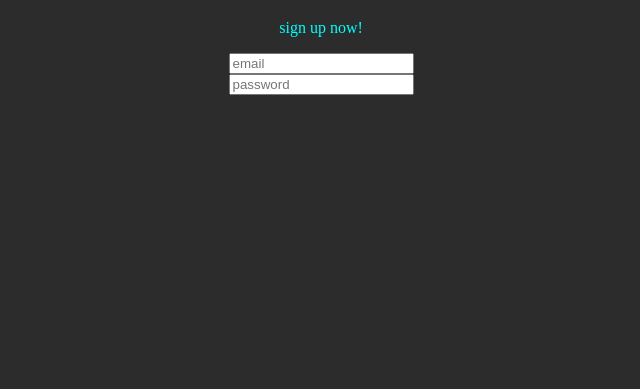
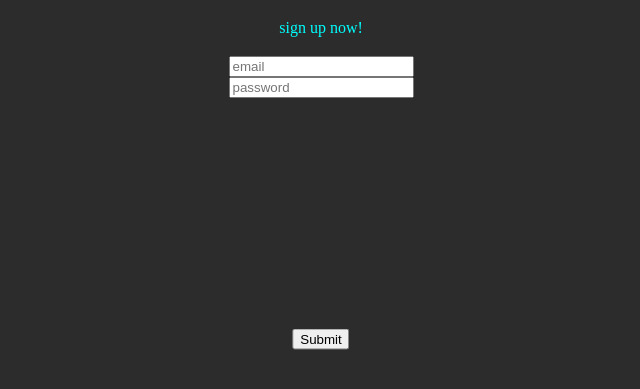
Before and after one commit to Xzonium/The-AR-Project, a plain HTML site: page index.html in a window 1280 px wide. Shown: the part 61-450 px from the top of the page, without its empty margins (319-959 px from the left). Drawn offline with Linux system fonts and the light colour scheme.

Commit message:
Add files via upload

```diff
--- a/index.html
+++ b/index.html
@@ -8,12 +8,13 @@
 <body>
   <h1>Hello and welcome to The AR Project</h1>
   <p>sign up now!</p>
-  <div class="Wrapper">
+  <div class="wrapper">
     <div class="username">
-      <input type="text" placeholder="email" />
+      <input type="email" placeholder="email" />
     </div>
     <div class="password">
-      <input type="text" placeholder="password" />
+      <input type="password" placeholder="password" />
     </div>
+    <button class="submit__btn">Submit</button>
   </div>
 </body>
--- a/style.css
+++ b/style.css
@@ -7,6 +7,7 @@ h1 {
   display: flex;
   justify-content: center;
 }
+
 p {
   color: aqua;
   display: flex;
@@ -16,7 +17,7 @@ p {
   display: flex;
   flex-direction: column;
   justify-content: center;
-  border: 3px solid red;
+  border: 3px solid transparent;
 }
 .username {
   display: flex;
@@ -26,5 +27,13 @@ p {
 .password {
   display: flex;
   justify-content: center;
-  position: relative;
 }
+
+.submit__btn {
+  margin: 0;
+  position: absolute;
+  top: 50%;
+  left: 50%;
+  -ms-transform: translate(-50%, -50%);
+  transform: translate(-50%, -50%);
+}
```
